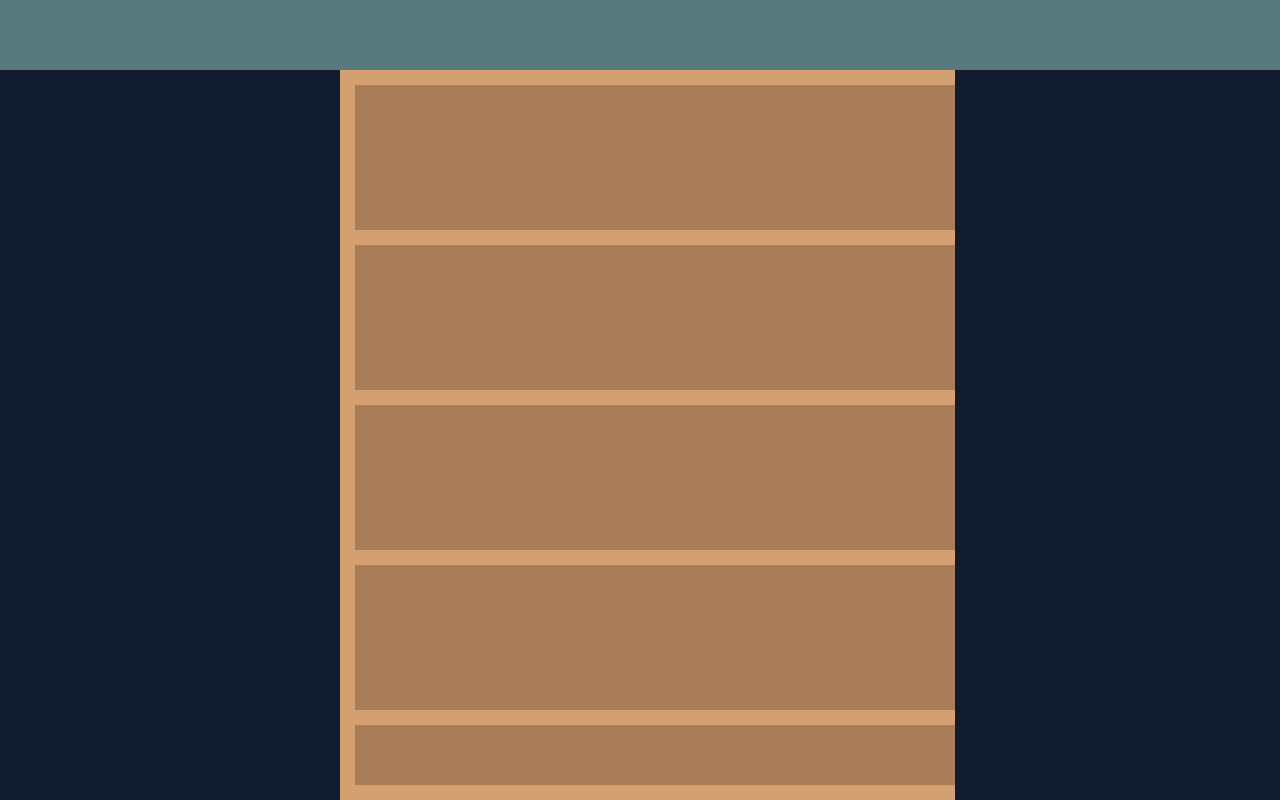
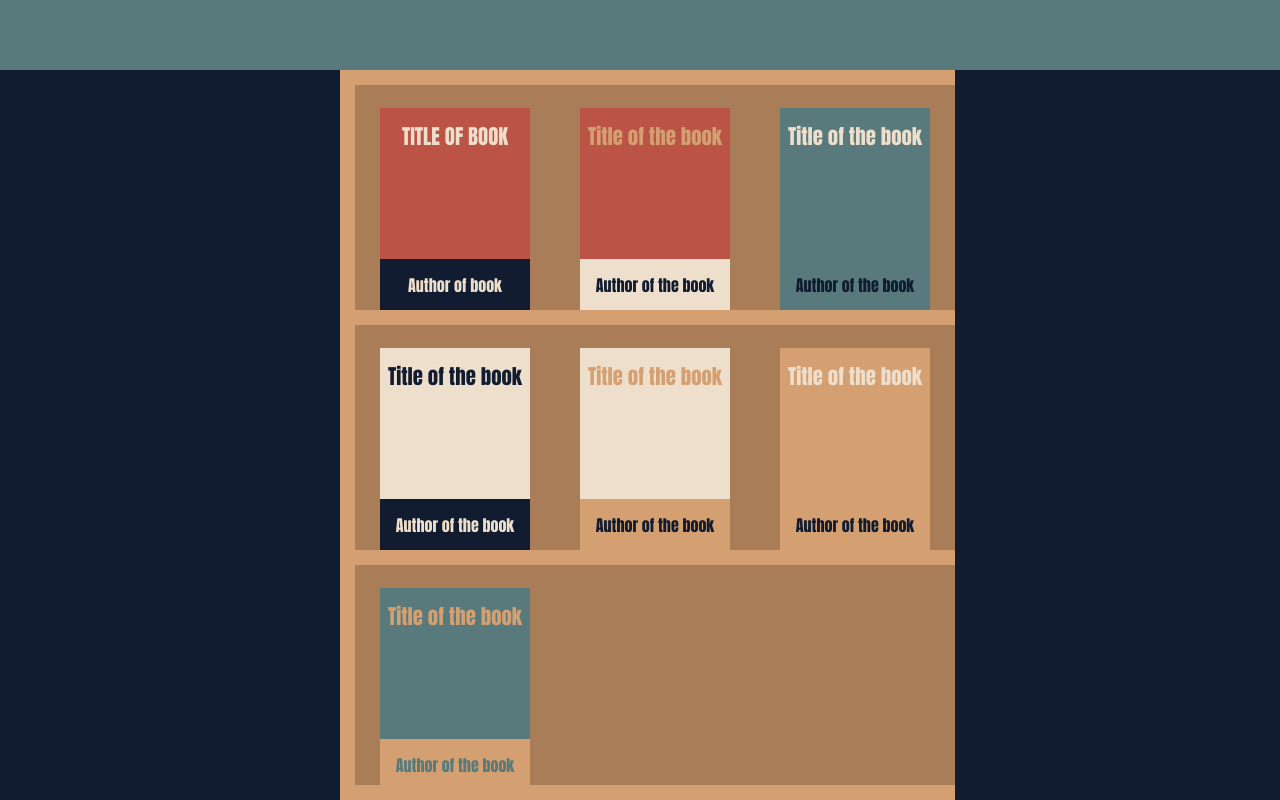
Before and after one commit to darwin-dev-diaz/odin-library, a plain HTML site: page index.html in a window 1280 px wide. Drawn offline with Linux system fonts and the light colour scheme.

Commit message:
Create 7 book templates

```diff
--- a/index.html
+++ b/index.html
@@ -1,10 +1,10 @@
 <!DOCTYPE html>
 <html lang="en">
   <head>
-    <meta charset="UTF-8">
-    <meta name="viewport" content="width=device-width, initial-scale=1.0">
-    <link rel="stylesheet" href="reset.css">
-    <link rel="stylesheet" href="style.css">
+    <meta charset="UTF-8" />
+    <meta name="viewport" content="width=device-width, initial-scale=1.0" />
+    <link rel="stylesheet" href="reset.css" />
+    <link rel="stylesheet" href="style.css" />
     <script src="script.js"></script>
     <title>Library app</title>
   </head>
@@ -12,6 +12,69 @@
     <div class="header"></div>
     <div class="shelf-container">
       <div class="shelf">
+        <div class="shelf-slot">
+          <div class="book book-one">
+            <div class="book-title">TITLE OF BOOK</div>
+            <div class="book-author">Author of book</div>
+          </div>
+        </div>
+        <div class="shelf-slot">
+          <div class="book book-two">
+            <div class="book-title">Title of the book</div>
+            <div class="book-author">Author of the book</div>
+          </div>
+        </div>
+        <div class="shelf-slot">
+          <div class="book book-three">
+            <div class="book-title">Title of the book</div>
+            <div class="book-author">Author of the book</div>
+          </div>
+        </div>
+        <div class="shelf-slot"><div class="book book-four">
+            <div class="book-title">Title of the book</div>
+            <div class="book-author">Author of the book</div>
+          </div></div>
+        <div class="shelf-slot"><div class="book book-five">
+            <div class="book-title">Title of the book</div>
+            <div class="book-author">Author of the book</div>
+          </div></div>
+        <div class="shelf-slot"><div class="book book-six">
+            <div class="book-title">Title of the book</div>
+            <div class="book-author">Author of the book</div>
+          </div></div>
+        <div class="shelf-slot"><div class="book book-seven">
+            <div class="book-title">Title of the book</div>
+            <div class="book-author">Author of the book</div>
+          </div></div>
+        <div class="shelf-slot"></div>
+        <div class="shelf-slot"></div>
+        <div class="shelf-slot"></div>
+        <div class="shelf-slot"></div>
+        <div class="shelf-slot"></div>
+        <div class="shelf-slot"></div>
+        <div class="shelf-slot"></div>
+        <div class="shelf-slot"></div>
+        <div class="shelf-slot"></div>
+        <div class="shelf-slot"></div>
+        <div class="shelf-slot"></div>
+        <div class="shelf-slot"></div>
+        <div class="shelf-slot"></div>
+        <div class="shelf-slot"></div>
+        <div class="shelf-slot"></div>
+        <div class="shelf-slot"></div>
+        <div class="shelf-slot"></div>
+        <div class="shelf-slot"></div>
+        <div class="shelf-slot"></div>
+        <div class="shelf-slot"></div>
+        <div class="shelf-slot"></div>
+        <div class="shelf-slot"></div>
+        <div class="shelf-slot"></div>
+        <div class="shelf-slot"></div>
+        <div class="shelf-slot"></div>
+        <div class="shelf-slot"></div>
+        <div class="shelf-slot"></div>
+        <div class="shelf-slot"></div>
+        <div class="shelf-slot"></div>
         <div class="shelf-slot"></div>
         <div class="shelf-slot"></div>
         <div class="shelf-slot"></div>
--- a/style.css
+++ b/style.css
@@ -37,10 +37,115 @@ body{
 
     display: grid;
     grid-template-columns: repeat(3, 1fr);
-    grid-template-rows: repeat(16, 10rem);
+    grid-template-rows: repeat(16, 15rem);
 }
 
 .shelf-slot{
     border-bottom: var(--yellow) solid 15px;
+    display: flex;
+    align-items: end;
+    justify-content: center;
 
 }
+
+.book{
+    width: 75%;
+    height: 90%;
+    background-color: #111C30;
+    display: flex;
+    flex-direction: column;
+    justify-content: space-between;
+    align-items: center;
+}
+.book-author{
+    height: 25%;
+    width: 100%;
+    display: flex;
+    align-items: center;
+    justify-content: center;
+    font-family: Impact, Haettenschweiler, 'Arial Narrow Bold', sans-serif;
+}
+.book-title{
+    height: 30%;
+    width: 100%;
+    display: flex;
+    align-items: center;
+    justify-content: center;
+    font-family: Impact, Haettenschweiler, 'Arial Narrow Bold', sans-serif;
+    font-size: 1.3rem;
+}
+.book-one{
+    background-color: var(--red);
+}
+.book-one>.book-title{
+    color: var(--white);
+}
+.book-one>.book-author{
+    background-color: var(--background);
+    color: var(--white);
+}
+
+.book-two{
+    background-color: var(--red);
+}
+.book-two>.book-title{
+    color: var(--yellow);
+}
+.book-two>.book-author{
+    background-color: var(--white);
+    color: var(--background);
+}
+
+
+.book-three{
+    background-color: var(--blue);
+}
+.book-three>.book-title{
+    color: var(--white);
+}
+.book-three>.book-author{
+    background-color: var(--blue);
+    color: var(--background);
+}
+
+.book-four{
+    background-color: var(--white);
+}
+.book-four>.book-title{
+    color: var(--background);
+}
+.book-four>.book-author{
+    background-color: var(--background);
+    color: var(--white);
+}
+.book-five{
+    background-color: var(--white);
+}
+.book-five>.book-title{
+    color: var(--yellow);
+}
+.book-five>.book-author{
+    background-color: var(--yellow);
+    color: var(--background);
+}
+.book-six{
+    background-color: var(--yellow);
+}
+.book-six>.book-title{
+    color: var(--white);
+}
+.book-six>.book-author{
+    background-color: var(--yellow);
+    color: var(--background);
+}
+
+.book-seven{
+    background-color: var(--blue);
+}
+.book-seven>.book-title{
+    color: var(--yellow);
+}
+.book-seven>.book-author{
+    background-color: var(--yellow);
+    color: var(--blue);
+}
```
Lines whose indentation alone changed are shown as unchanged.
